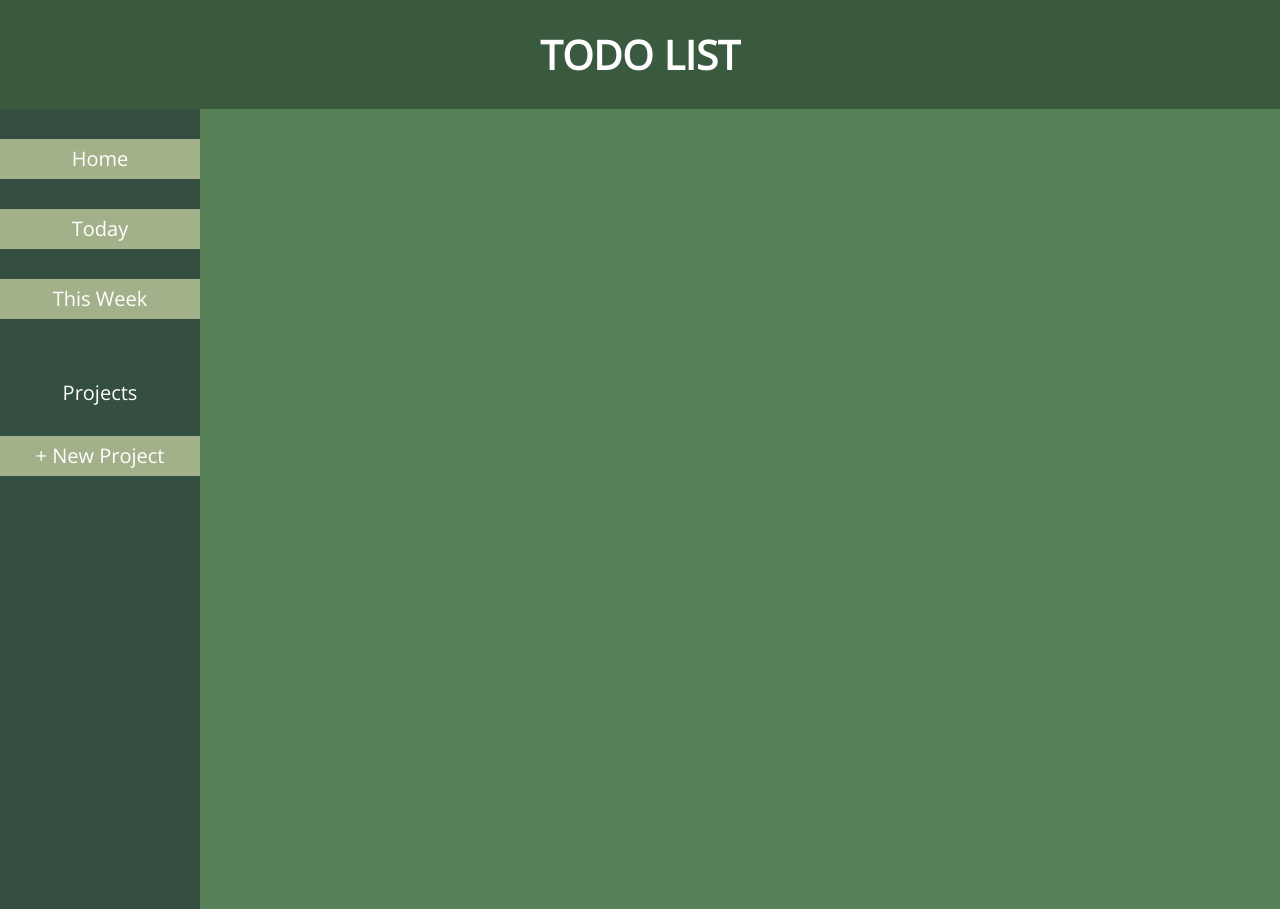
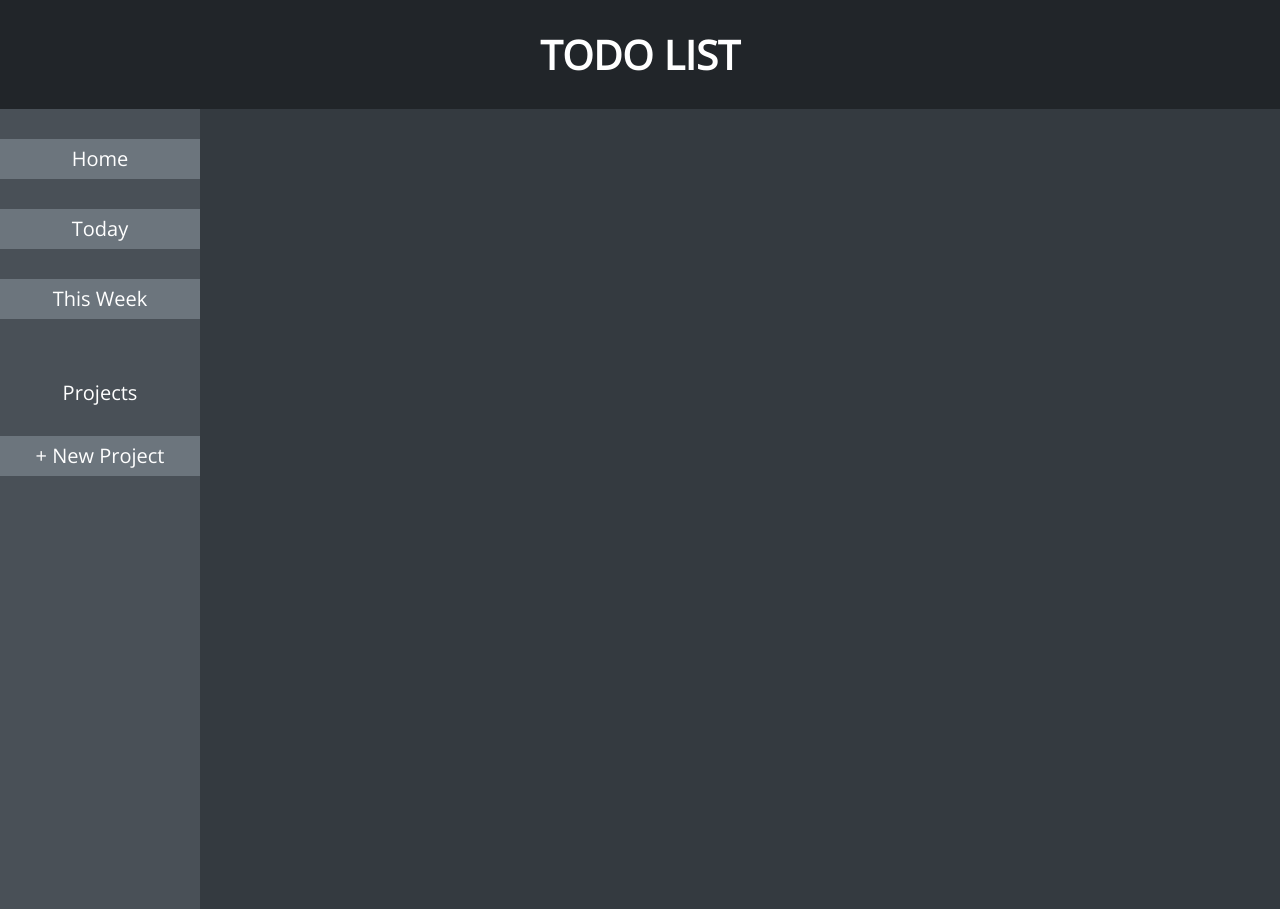
Before and after one commit to fernandobouchet/ToDo-List, a website built with webpack: page src/index.html in a window 1280 px wide. Built offline with nearby package versions, Linux system fonts and the light colour scheme.

Commit message:
Add better colors

```diff
--- a/src/style.css
+++ b/src/style.css
@@ -9,7 +9,7 @@ body {
   flex-direction: column;
   margin: 0;
   text-align: center;
-  background-color: #588157;
+  background-color: #343a40;
   font-family: "Open Sans", sans-serif;
   color: white;
   font-size: 20px;
@@ -17,14 +17,14 @@ body {
 
 header {
   width: 100%;
-  background-color: #3a5a40;
+  background-color: #212529;
 }
 
 #menu-section {
   width: 200px;
   height: 100%;
   position: absolute;
-  background-color: #344e41;
+  background-color: #495057;
 }
 
 #lists-buttons,
@@ -59,7 +59,7 @@ header {
   position: absolute;
   top: 70px;
   left: 15%;
-  background-color: #344e41;
+  background-color: #6c757d;
 }
 
 #edit-section {
@@ -69,7 +69,7 @@ header {
   position: absolute;
   top: 70px;
   left: 15%;
-  background-color: #344e41;
+  background-color: #6c757d;
 }
 
 button {
@@ -78,12 +78,12 @@ button {
   font-size: inherit;
   height: 40px;
   border: none;
-  background-color: #a3b18a;
+  background-color: #6c757d;
 }
 
 button:hover {
   cursor: pointer;
-  background-color: white;
+  background-color: #adb5bd;
 }
 
 form {
```
Also changed, not shown: dist/main.js.
